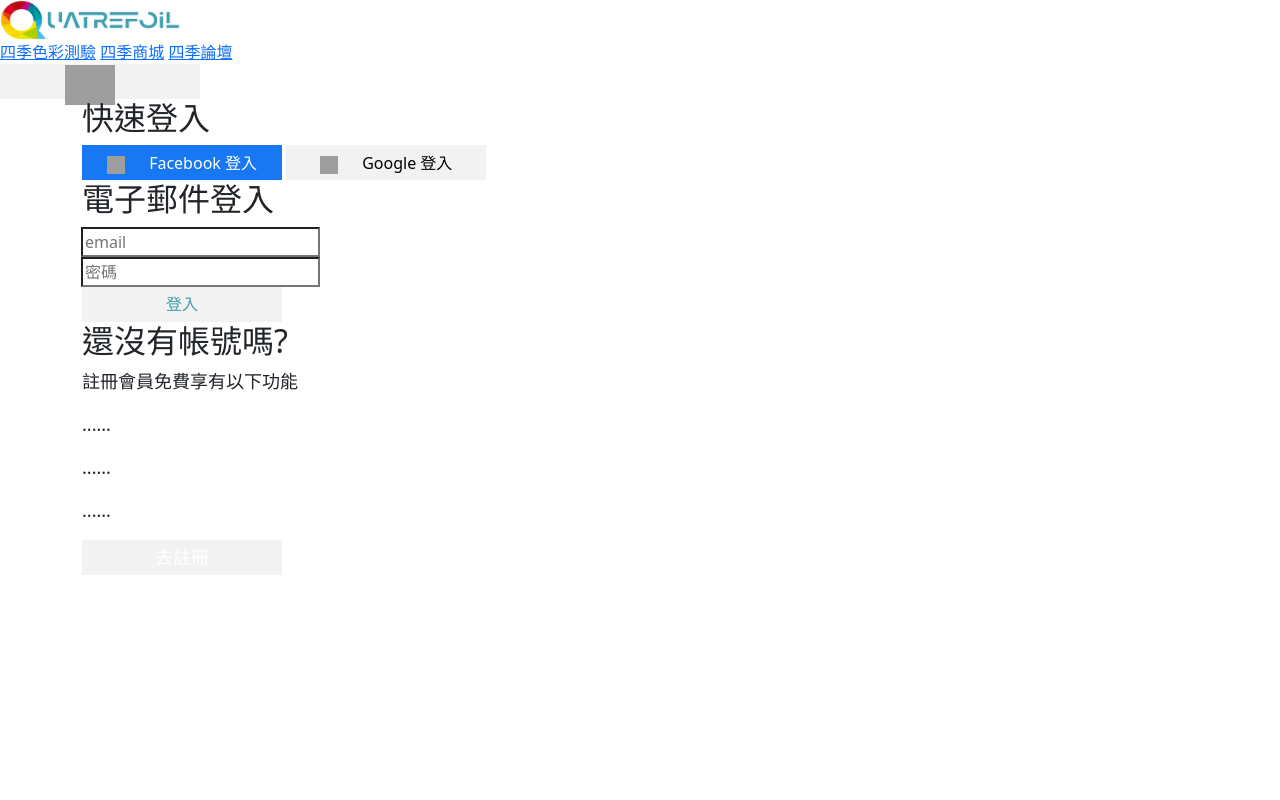
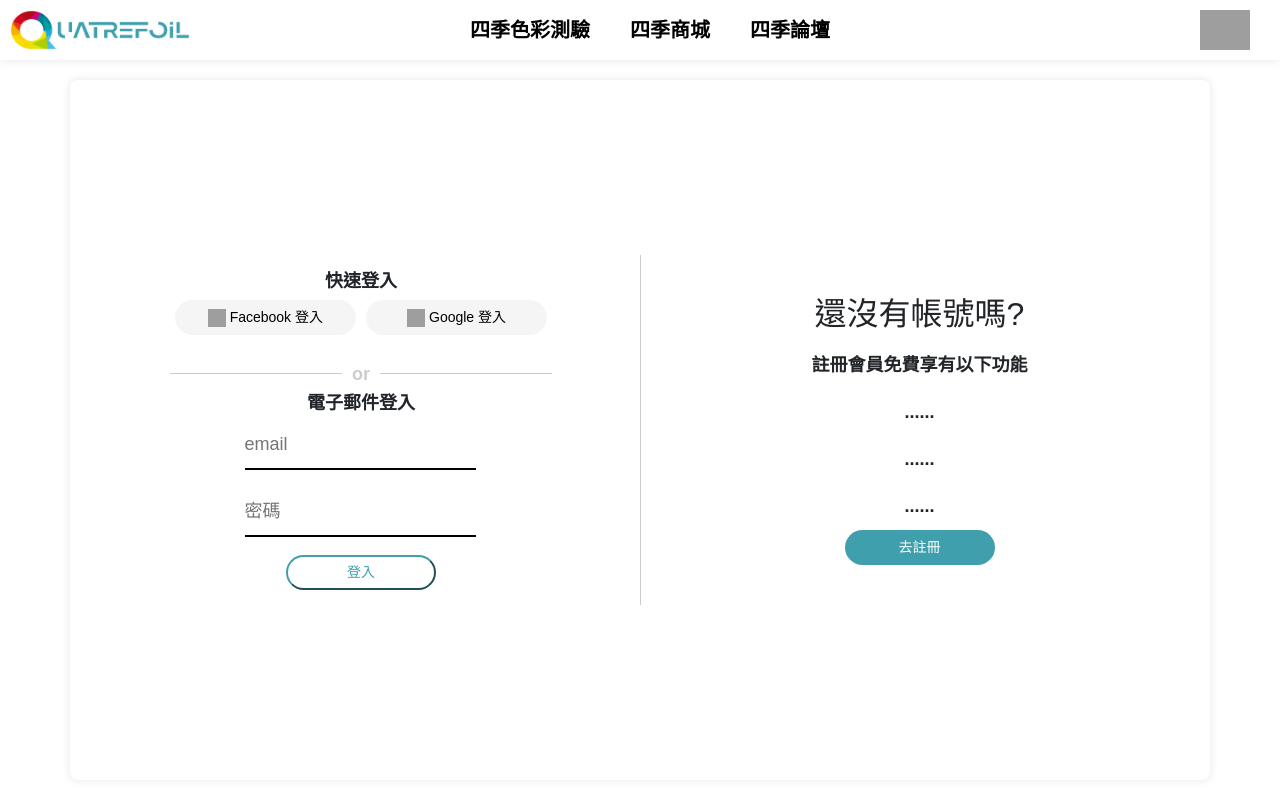
Before and after one commit to yuwen9012/Quatrefoil, a PHP site: page /login.html in a window 1280 px wide. Run offline with PHP 8.4, Linux system fonts and the light colour scheme; grey boxes are pictures that could not be loaded.

Commit message:
完整登入頁

```diff
--- a/css/login.css
+++ b/css/login.css
@@ -1,22 +1,149 @@
-@charset "UTF-8";
-
-main{
-	display: flex;
-	margin-top: 30px;
-	justify-content:center;
+* {
+    margin: 0;
+    padding: 0;
+    box-sizing: border-box;
+    font-family: Arial, sans-serif;
 }
 
-.contain{
-	text-align: center;
-	background-color: #ffffff;
-	width: 450px;
-	height: 300px;
+body, html {
+    height: 100%;
+    width: 100%;
+    display: flex;
+    flex-direction: column;
+    align-items: center;
+    background-color: #f8f8f8;
+    font-family: 'Inter';
 }
 
-button{
-	align-items:center;
+.brand {
+    width: 100%;
+    padding: 10px;
+    background-color: #fff;
+    box-shadow: 0 0 10px rgba(0, 0, 0, 0.1);
+    display: flex;
+    align-items: center;
+    justify-content: space-between; /* 水平空间分配 */
+}
+
+.brand .center-links {
+    display: flex;
+    justify-content: center; /* 内容水平居中 */
+    margin-right: 100px;
+
+}
+
+.brand img {
+    margin-right: 10px;
+}
+
+.brand a {
+    text-decoration: none;
+    color: #000;
+    font-size: 20px;
+    font-family: 'Inter';
+    font-weight: bold;
+    margin: 0 20px;
+
+}
+
+.cloth-btn {
+    margin-right: 10px; /* 调整右侧间距 */
+    border: none; /* 移除边框 */
+    background: none; /* 移除背景 */
+    padding: 0; /* 移除内边距 */
+}
+
+
+
+.container {
+    flex: 1;
+    display: flex;
+    justify-content: center;
+    align-items: center;
+    width: 100%;
+    max-width: 1200px;
+    background-color: #fff;
+    box-shadow: 0 0 10px rgba(0, 0, 0, 0.1);
+    border-radius: 8px;
+    overflow: hidden;
+    margin: 20px 0;
+    font-family: 'Inter';
+    font-weight: bold;
+}
+
+.login, .register {
+    width: 50%;
+    padding: 40px;
+    display: flex;
+    flex-direction: column;
+    align-items: center;
+    text-align: center;
+    font-size: 18px;
+
+}
+
+h2 {
+    margin-bottom: 18px;
+}
+
+.social-login {
+    display: flex;
+    justify-content: space-between;
+    width: 80%;
+    margin-bottom: 20px;
+
+}
+
+.social-btn {
+    flex: 1;
+    padding: 10px 20px;
+    margin: 0 10px;
+    font-size: 16px;
+    border: none;
+    border-radius: 4px;
+    color: white;
+    cursor: pointer;
+}
+
+.separator {
+    margin: 18px 0;
+    width: 80%;
+    border-bottom: 1px solid #ccc;
+    position: relative;
+
+}
+
+.separator::before {
+    content: "or";
+    position: absolute;
+    top: -12px;
+    left: 50%;
+    transform: translateX(-50%);
+    background-color: #fff;
+    padding: 0 10px;
+    color: #ccc;
+}
+
+.input-group {
+    width: 100%;
+    margin-bottom: 18px;
+
+}
+
+input {
+    width: 100%;
+    padding: 10px 0;
+    border: none;
+    border-bottom: 2px solid; /* Only bottom border, black and thick */
+
+
+}
+
+
+.social_login_fb , .social_login_google{
+    align-items:center;
 	display: inline-block;
-	background-color: #f2f2f2;
+	background-color: #409FAC;
 	border: none;
 	border-radius: 30px;
 	font-size: 14px;
@@ -24,57 +151,61 @@ button{
 	height: 35px;
 	margin: 0px 5px;
 	cursor: pointer;
+}
+
+.register-btn {
+    align-items:center;
+	display: inline-block;
+	background-color: #409FAC;
+	border: none;
+	border-radius: 30px;
+	font-size: 14px;
+	width: 250px;
+	height: 35px;
+	margin: 0px 5px;
+	cursor: pointer;
+	max-width: 150px;
+}
+
+.login-btn {
+    align-items:center;
+	display: inline-block;
+	background-color: #FFFFFF;
+	border-radius: 30px;
+	font-size: 14px;
+	width: 250px;
+	height: 35px;
+	margin: 0px 5px;
+	cursor: pointer;
+	max-width: 150px;
+	border-color: #409FAC;
+}
+
+ .social_login_fb , .social_login_google{
+    align-items:center;
+	display: inline-block;
+	background-color: #F5F5F5;
+	border: none;
+	border-radius: 30px;
+	font-size: 14px;
+	width: 200px;
+	height: 35px;
+	margin: 0px 5px;
+	cursor: pointer;
+}
+
+
+.register {
+    border-left: 1px solid #ccc;
 
 }
 
-button>img{
-	display: inline-block;
-	margin-right: 20px;
+.register p {
+    margin: 10px 0;
 }
 
-.social_login_fb{
-	background-color: #1877f2;
-	color: #ffffff;
+.text{
+	font-family: 'Inter';
+    font-weight: bold;
+    font-size: 18px;
 }
-
-form> input{
-	display: block;
-	width: 300px;
-	height: 30px;
-	border-bottom: 1.5px solid #000000;
-	border-top:0px;
-	border-left:0px;
-	border-right:0px;
-	outline: none;
-	margin: 15px auto;
-	font-size: 14px;
-}
-
-form> input:focus{
-	border-bottom: 1.5px solid #409fac;
-}
-
-#login{
-	width: 80px;
-	height: 30px;
-	background-color: #ffffff;
-	border: 1.5px solid #409fac;
-	border-radius: 30px;
-	color: #409fac;
-	margin-top: 50px;
-}
-
-#login:hover{
-	background-color: #409fac;
-	border: none;
-	color: #ffffff;
-	cursor: pointer;
-}
-
-.hint{
-	font-size:12px;
-}
-
-#go_to_register{
-	color:#409fac;
-}
```
